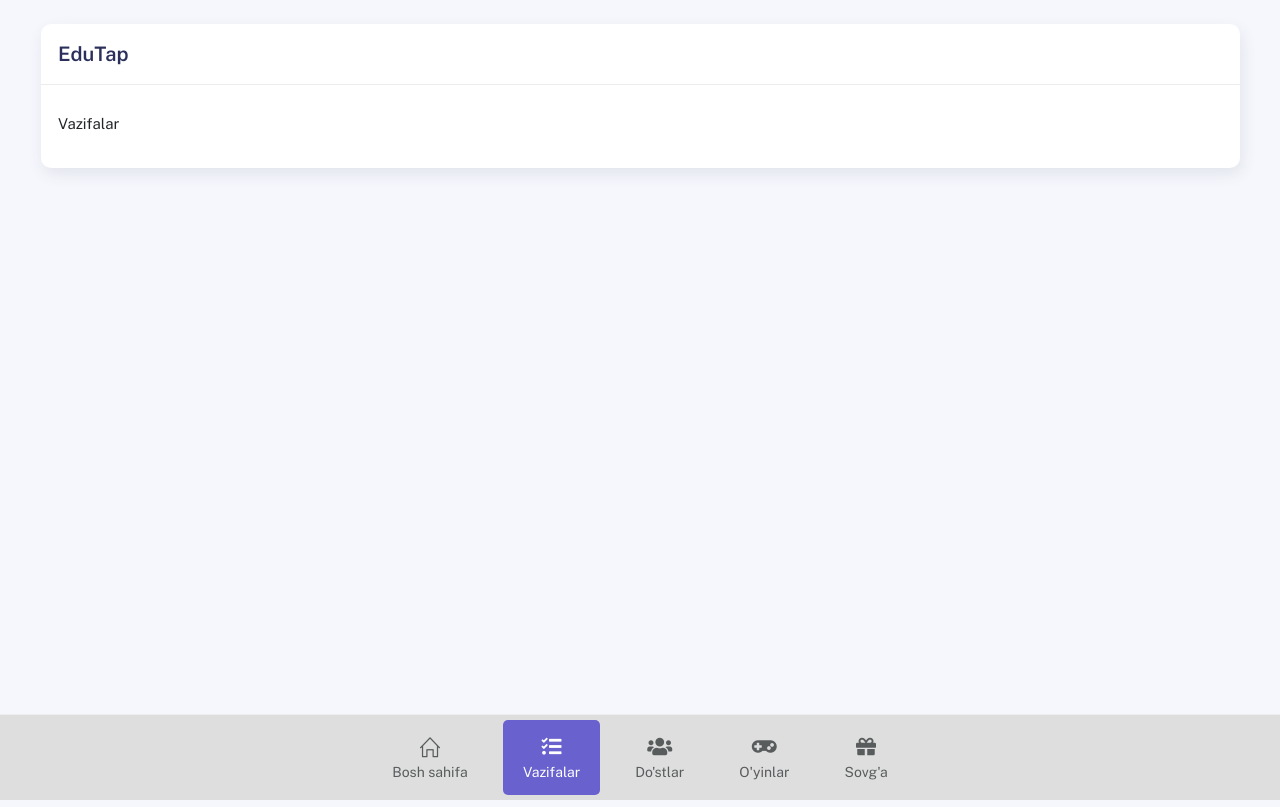
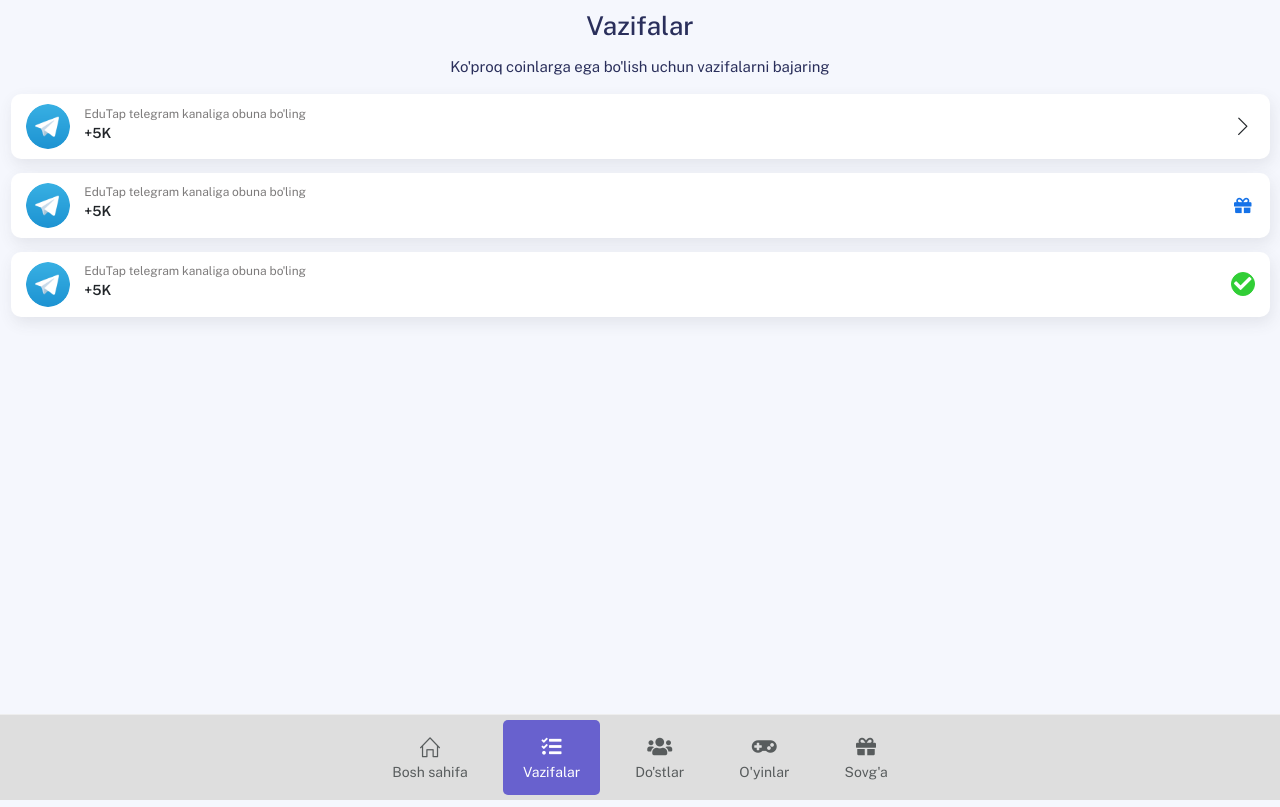
Before and after one commit to alicoder1512/alicoder1512.github.io, a plain HTML site: page index.html in a window 1280 px wide. Both pictures are taken after a click on the tab "Vazifalar". Drawn offline with nearby package versions, Linux system fonts and the light colour scheme.

Commit message:
add task1

```diff
--- a/assets/main.css
+++ b/assets/main.css
@@ -12,6 +12,13 @@
     background-color: rgba(222, 222, 222, 1);
     position: fixed;
     bottom: 0;
+}
+
+.task-card {
+    padding: 0 15px;
+}
+.task-panel .card{
+    margin-bottom: 0 !important;
 }
 
 
@@ -40,6 +47,14 @@
     .nav-pills .nav-link{
         padding: 5px 8px;
     }
+    #check-button{
+        font-size: 15px;
+    }
+    .btn-icon{
+        min-width: 0;
+        width: 30px;
+        height: 30px;
+    }
 }
 
 /* media end */
--- a/index.html
+++ b/index.html
@@ -39,20 +39,68 @@
 
 <body>
   <div class="container-fluid">
-    <div class="page-inner">
-      <div class="card">
-        <div class="card-header">
-          <h4 class="card-title">EduTap</h4>
-        </div>
-        <div class="card-body">
     <div class="tab-content mt-2 mb-3" id="pills-with-icon-tabContent">
-            <div class="tab-pane fade active show" id="pills-home-icon" role="tabpanel"
-              aria-labelledby="pills-home-tab-icon">
+      <div class="tab-pane fade active show" id="pills-home-icon" role="tabpanel" aria-labelledby="pills-home-tab-icon">
         <p>Bosh sahifa</p>
       </div>
 
-            <div class="tab-pane fade" id="pills-task-icon" role="tabpanel" aria-labelledby="pills-task-tab-icon">
-              <p>Vazifalar</p>
+      <div class="tab-pane fade task-panel" id="pills-task-icon" role="tabpanel" aria-labelledby="pills-task-tab-icon">
+        <div class="row">
+          <div class="col-12 text-center">
+            <h2>Vazifalar</h2>
+            <p>Ko'proq coinlarga ega bo'lish uchun vazifalarni bajaring</p>
+          </div>
+          <div class="col-12 mb-3">
+            <a target="_blank" href="https://t.me/alicoderuz">
+              <div class="card-list card task-card">
+                <div class="item-list">
+                  <div class="avatar">
+                    <img src="assets/img/telegram.webp" alt="img error" class="avatar-img rounded-circle">
+                  </div>
+                  <div class="info-user ms-3">
+                    <div class="status">EduTap telegram kanaliga obuna bo'ling</div>
+                    <div class="username">+5K</div>
+                  </div>
+                  <button class="btn btn-icon btn-round btn-xs">
+                    <i class="fa icon-arrow-right"></i>
+                  </button>
+                </div>
+              </div>
+            </a>
+          </div>
+          <div class="col-12 mb-3">
+            <div class="card-list card task-card">
+              <div class="item-list">
+                <div class="avatar">
+                  <img src="assets/img/telegram.webp" alt="img error" class="avatar-img rounded-circle">
+                </div>
+                <div class="info-user ms-3">
+                  <div class="status">EduTap telegram kanaliga obuna bo'ling</div>
+                  <div class="username">+5K</div>
+                </div>
+                <button class="btn btn-icon btn-round btn-xs">
+                  <i class="fas text-primary fa-gift"></i>
+                </button>
+              </div>
+            </div>
+          </div>
+          <div class="col-12">
+            <div class="card-list card task-card">
+              <div class="item-list">
+                <div class="avatar">
+                  <img src="assets/img/telegram.webp" alt="img error" class="avatar-img rounded-circle">
+                </div>
+                <div class="info-user ms-3">
+                  <div class="status">EduTap telegram kanaliga obuna bo'ling</div>
+                  <div class="username">+5K</div>
+                </div>
+                <button class="btn btn-icon btn-success btn-round btn-xs">
+                  <i class="fa fa-check"></i>
+                </button>
+              </div>
+            </div>
+          </div>
+        </div>
       </div>
 
       <div class="tab-pane fade" id="pills-friend-icon" role="tabpanel" aria-labelledby="pills-friend-tab-icon">
@@ -68,9 +116,6 @@
         <p>Sovg'alar</p>
       </div>
 
-          </div>
-        </div>
-      </div>
     </div>
   </div>
 
```
Also changed, not shown: assets/img/telegram.webp (added). Lines whose indentation alone changed are shown as unchanged.
